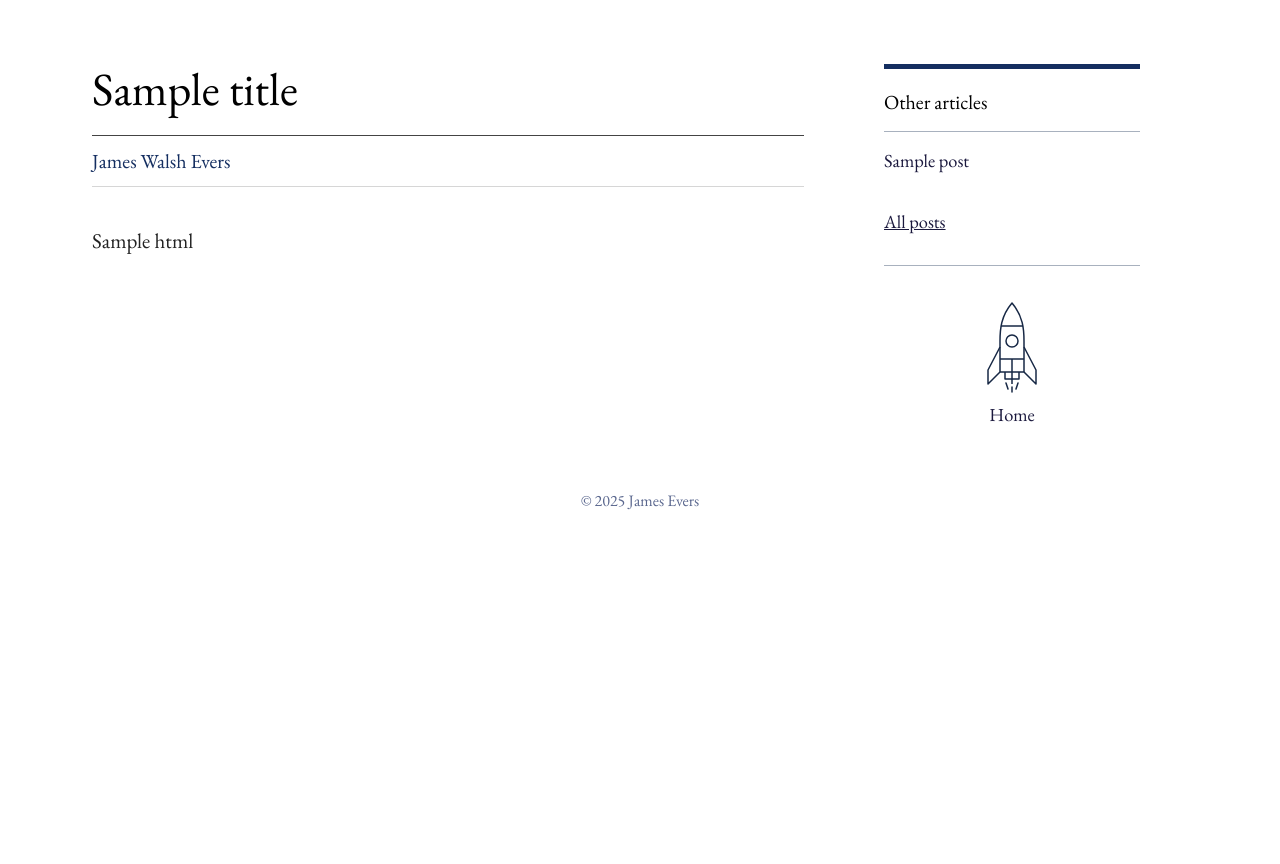
After one commit to jevers9788/jambonne-site, a Python web app: template templates/post.html in a window 1280 px wide. The commit adds this page. Run offline with Jinja, Linux system fonts and the light colour scheme; the template is opened without the code that fills it: most values are stand-ins (such as "Sample title", 1, 10 or a date in 2020).

Commit message:
Add blog

```diff
--- a/Cargo.toml
+++ b/Cargo.toml
@@ -9,6 +9,7 @@ tokio = { version = "1.0", features = ["full"] }
 askama = "0.12"
 askama_axum = "0.4"
 include_dir = "0.7"
+pulldown-cmark = { version = "0.13", default-features = false, features = ["html"] }
 
 [dev-dependencies]
 tower = { version = "0.4", features = ["util"] }
--- /dev/null
+++ b/static/blog.css
@@ -0,0 +1,191 @@
+body {
+    background: #fff;
+    color: #222;
+}
+
+body > header {
+    display: none;
+}
+
+main {
+    box-sizing: border-box;
+    width: calc(100% - 2rem);
+    max-width: 68.5rem;
+    margin: 4rem auto;
+    padding: 0;
+    border: 0;
+    background: #fff !important;
+    color: #222 !important;
+    font-size: 1.3125rem;
+    overflow-wrap: anywhere;
+}
+
+main::before {
+    display: none;
+}
+
+.post-layout {
+    display: grid;
+    grid-template-columns: minmax(0, 44.5rem) minmax(12rem, 16rem);
+    gap: 5rem;
+}
+
+aside {
+    font-size: 1.15rem;
+    border-top: 5px solid #142e60;
+    padding-top: 1.25rem;
+}
+
+aside h2 {
+    font-size: 1.25rem;
+    font-style: normal;
+    margin: 0 0 1rem;
+}
+
+aside .post-links {
+    padding: 0;
+    list-style: none;
+}
+
+.post-links li {
+    padding: 1rem 0;
+    border-top: 1px solid #a8b1be;
+    line-height: 1.35;
+}
+
+.post-links a, .rocket-home {
+    text-decoration: none;
+}
+
+.post-links a:hover {
+    text-decoration: underline;
+}
+
+.rocket-home {
+    display: flex;
+    flex-direction: column;
+    align-items: center;
+    gap: 0.5rem;
+    border-top: 1px solid #a8b1be;
+    margin-top: 2rem;
+    padding-top: 2rem;
+    width: 100%;
+}
+
+@media (max-width: 900px) {
+    main {
+        max-width: 44.5rem;
+    }
+
+    .post-layout {
+        grid-template-columns: minmax(0, 1fr);
+        gap: 3rem;
+    }
+
+    aside {
+        padding-top: 1.5rem;
+    }
+}
+
+main p {
+    max-width: none;
+    margin: 0 0 1.25rem;
+    font-size: inherit;
+    line-height: 1.5;
+}
+
+main > p:first-child {
+    font-size: 1rem;
+    margin-bottom: 1.75rem;
+}
+
+main h1, main h2, main h3 {
+    text-align: left;
+    letter-spacing: normal;
+    padding-bottom: 0;
+}
+
+main h1 {
+    font-size: clamp(2rem, 4vw, 2.875rem);
+    line-height: 1.1;
+    margin: 0 0 1.5rem;
+}
+
+h1::after {
+    display: none;
+}
+
+.post-header {
+    padding: 0;
+    margin: 0 0 2.5rem;
+    border: 0;
+}
+
+.post-header h1 {
+    margin-bottom: 0;
+    padding-bottom: 1.25rem;
+    border-bottom: 1px solid #444;
+}
+
+.post-header .byline {
+    margin: 0;
+    padding: 0.65rem 0;
+    border-bottom: 1px solid #d6d6d6;
+    font-size: 1.25rem;
+    color: #142e60;
+}
+
+article h2, article h3 {
+    margin: 2rem 0 0.75rem;
+    line-height: 1.25;
+}
+
+main > ul > li > a {
+  text-decoration: none;
+}
+
+article h2 {
+    font-size: 1.8rem;
+}
+
+main ul, main ol {
+    margin: 0 0 1.25rem;
+    padding-left: 1.5rem;
+    line-height: 1.5;
+}
+
+main > ul {
+    list-style: none;
+    padding-left: 0;
+}
+
+article table {
+    display: block;
+    overflow-x: auto;
+    border-collapse: collapse;
+    margin: 1.5rem 0;
+}
+
+article th, article td {
+    padding: 0.5rem;
+    border: 1px solid #5a678e;
+}
+
+article pre {
+    overflow-x: auto;
+    padding: 1rem;
+    background: #e8e0d4;
+}
+
+article img {
+    max-width: 100%;
+    height: auto;
+}
+
+@media (max-width: 600px) {
+    main {
+        margin: 2rem 1rem;
+        padding: 0;
+        font-size: 1.25rem;
+    }
+}
--- a/static/sitemap.xml
+++ b/static/sitemap.xml
@@ -1,4 +1,6 @@
 <?xml version="1.0" encoding="UTF-8"?>
 <urlset xmlns="http://www.sitemaps.org/schemas/sitemap/0.9">
   <url><loc>https://jambon.net/</loc></url>
+  <url><loc>https://jambon.net/blog</loc></url>
+  <url><loc>https://jambon.net/blog/ai-compiler</loc></url>
 </urlset>
--- a/static/v1/style.css
+++ b/static/v1/style.css
@@ -87,8 +87,8 @@ h1, h2, h3 {
 }
 
 main p {
-    max-width: 62ch; /* Comfortable reading measure */
-    margin: 0 auto 1.25rem;
+    max-width: 74ch; /* Comfortable reading measure */
+    margin: 0 auto 0.25rem;
     line-height: 1.7;
     font-size: 1.15rem;
 }
--- a/templates/base.html
+++ b/templates/base.html
@@ -4,13 +4,13 @@
     <meta charset="UTF-8">
     <meta name="viewport" content="width=device-width, initial-scale=1.0">
     <meta name="darkreader-lock">
-    <title>{% block title %}James Evers{% endblock %}</title>
-    <meta name="description" content="Personal site of James Evers — machine learning engineer, editor, and writer in Brooklyn, New York.">
+    <title>{% block title %}James Walsh Evers{% endblock %}</title>
+    <meta name="description" content="Personal site of James Walsh Evers — machine learning engineer, editor, and writer in Brooklyn, New York.">
     <script type="application/ld+json">
     {
       "@context": "https://schema.org",
       "@type": "Person",
-      "name": "James Evers",
+      "name": "James Walsh Evers",
       "url": "https://jambon.net/",
       "jobTitle": "Machine Learning Engineer",
       "address": {"@type": "PostalAddress", "addressLocality": "Brooklyn", "addressRegion": "NY"},
@@ -21,8 +21,9 @@
     }
     </script>
     <link rel="preload" href="/static/v1/eb-garamond-latin-400.woff2" as="font" type="font/woff2" crossorigin>
-    <link rel="preload" href="/static/v1/v2_blueprint.webp" as="image" type="image/webp">
+    {% block background_preload %}<link rel="preload" href="/static/v1/v2_blueprint.webp" as="image" type="image/webp">{% endblock %}
     <link rel="stylesheet" href="/static/v1/style.css">
+    {% block styles %}{% endblock %}
 </head>
 <body>
     <header>
--- /dev/null
+++ b/templates/post.html
@@ -0,0 +1,30 @@
+{% extends "base.html" %}
+{% block title %}{{ title }} — James Evers{% endblock %}
+{% block background_preload %}{% endblock %}
+{% block styles %}<link rel="stylesheet" href="/static/blog.css">{% endblock %}
+{% block content %}
+<div class="post-layout">
+<article>
+    <header class="post-header">
+        <h1>{{ title }}</h1>
+        <p class="byline">James Walsh Evers</p>
+    </header>
+    {{ html|safe }}
+</article>
+<aside aria-label="More writing">
+    <h2>Other articles</h2>
+    <ul class="post-links">
+    {% for other in posts %}
+        {% if other.slug != slug %}
+        <li><a href="/blog/{{ other.slug }}">{{ other.title }}</a></li>
+        {% endif %}
+    {% endfor %}
+    </ul>
+    <a class="all-posts" href="/blog">All posts</a>
+    <a class="rocket-home" href="/" aria-label="Home">
+        <img src="/static/images/rocket-home.svg" width="72" height="96" alt="">
+        <span>Home</span>
+    </a>
+</aside>
+</div>
+{% endblock %}
```
Also changed, not shown: blog/ai-compiler.md (added, +80 -0 lines), blog/dumpster-cluster.md (added, +77 -0 lines), static/home.css (added, +7 -0 lines), templates/blog.html (added, +12 -0 lines), templates/index.html (+5 -3 lines), static/images/rocket-home.svg (added), 3 other files.
